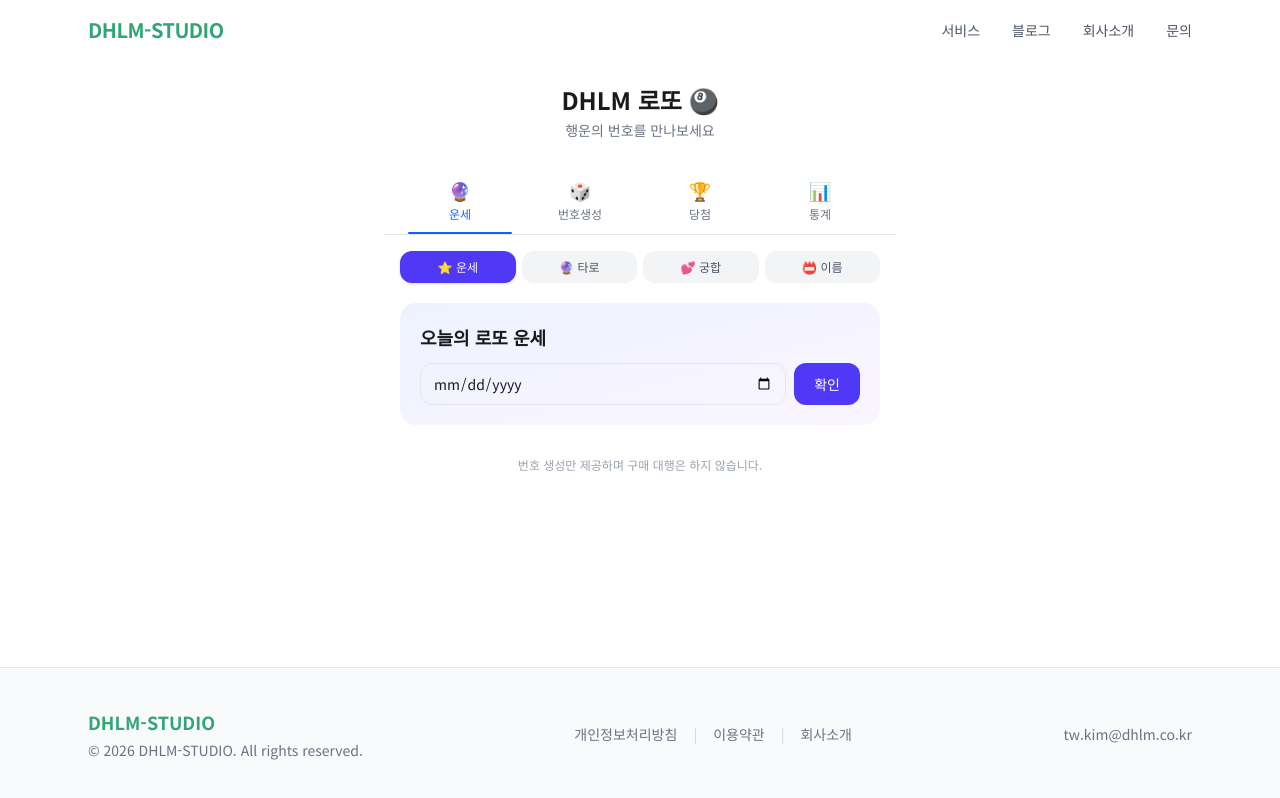
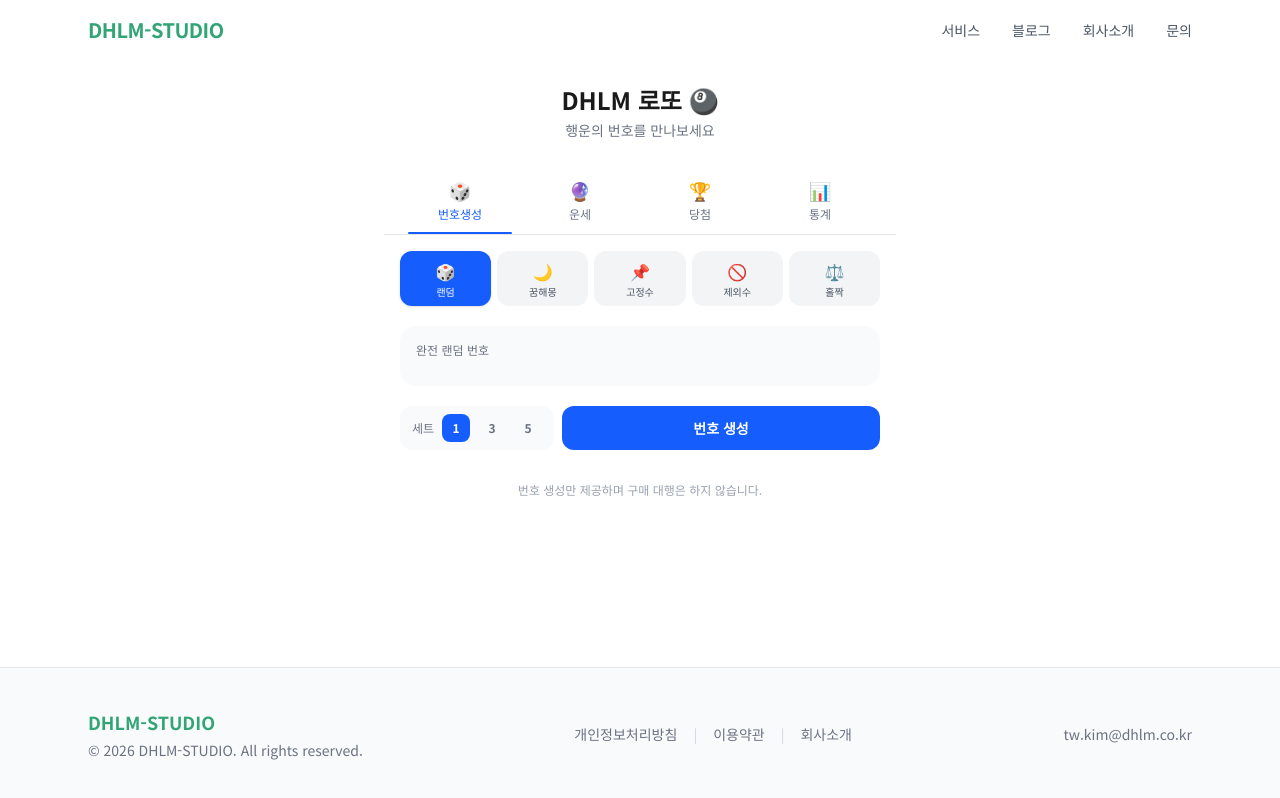
Before and after one commit to twkim-dh/dhlm-studio-web, a Next.js app: page /lotto in a window 1280 px wide. Built offline with nearby package versions, Linux system fonts and the light colour scheme.

Commit message:
fix: 로또 메인 탭 순서 변경 및 기본 탭을 번호생성으로 변경
- 탭 순서: [🎲생성] [🔮운세] [🏆당첨] [📊통계]
- /lotto 접속 시 기본 탭: 번호생성

Co-Authored-By: Claude Opus 4.6 (1M context) <noreply@anthropic.com>

```diff
--- a/src/app/lotto/page.tsx
+++ b/src/app/lotto/page.tsx
@@ -16,8 +16,8 @@ type TabId = 'fortune' | 'generate' | 'winning' | 'stats';
 type FortuneSubTab = 'daily' | 'tarot' | 'compat' | 'name';
 
 const mainTabs: { id: TabId; label: string; emoji: string }[] = [
+  { id: 'generate', label: '번호생성', emoji: '🎲' },
   { id: 'fortune', label: '운세', emoji: '🔮' },
-  { id: 'generate', label: '번호생성', emoji: '🎲' },
   { id: 'winning', label: '당첨', emoji: '🏆' },
   { id: 'stats', label: '통계', emoji: '📊' },
 ];
@@ -136,7 +136,7 @@ function getCompatScore(b1: string, b2: string, type: 'love' | 'friend' | 'work'
    Main Page Component
    ═══════════════════════════════════════ */
 export default function LottoPage() {
-  const [activeTab, setActiveTab] = useState<TabId>('fortune');
+  const [activeTab, setActiveTab] = useState<TabId>('generate');
 
   useEffect(() => {
     const hash = window.location.hash.replace('#', '') as TabId;
```
